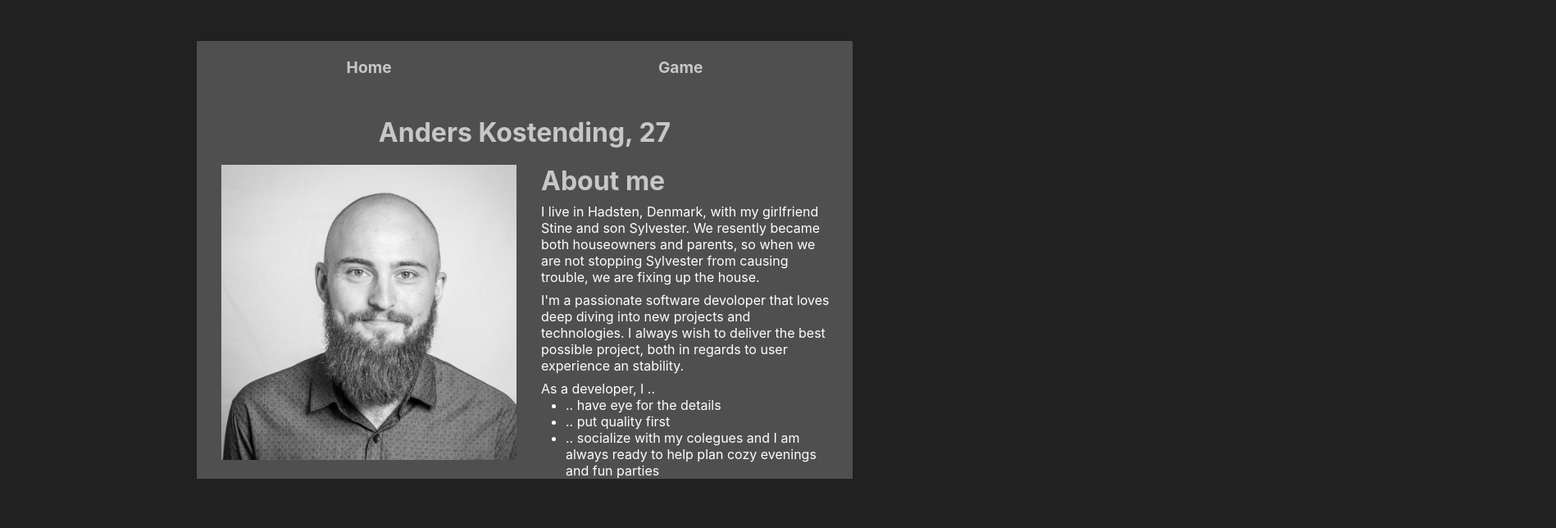
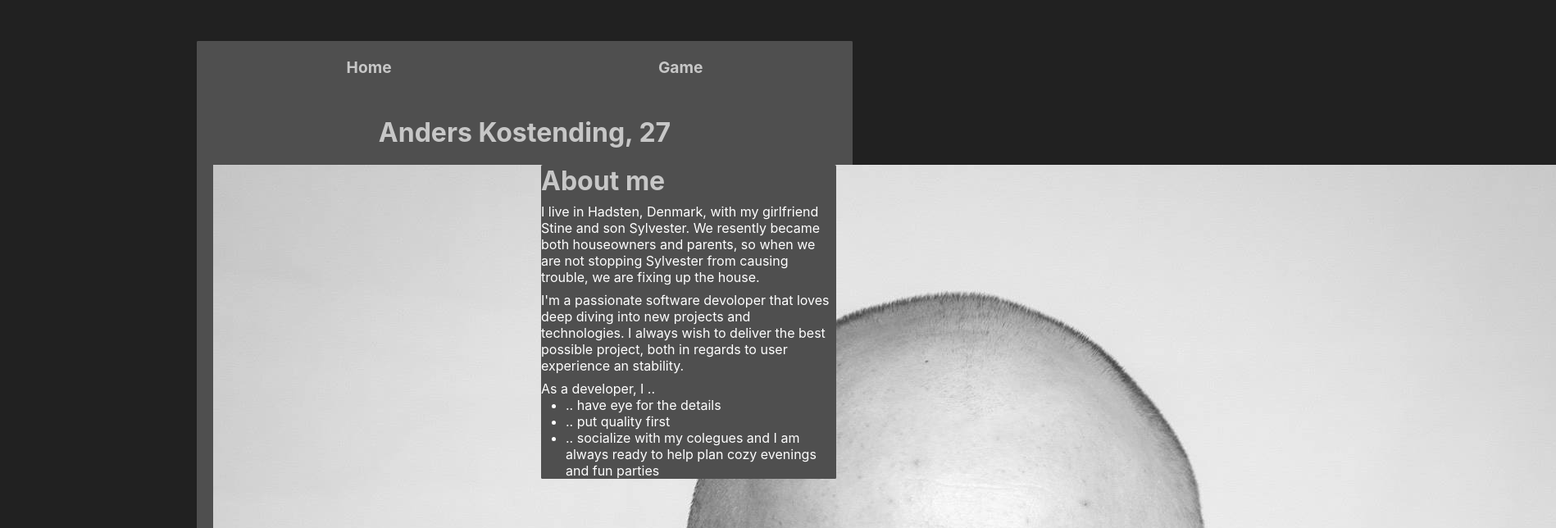
Before and after one commit to Kostending/cv, a React (Create React App) app: page / in a window 1280 px wide. Shown: the top 644 px of the page at 82% size, 1898 px wide, since content can reach past the window. Built offline with nearby package versions, Linux system fonts and the light colour scheme.

Commit message:
moved home to feature folder

```diff
--- a/src/App.js
+++ b/src/App.js
@@ -7,7 +7,7 @@ import {
 } from "react-router-dom";
 import './App.css';
 
-import { Home } from './pages/Home.js';
+import { Home } from './features/home/Home.js';
 import { Game } from './features/game/Game.js';
 
 function App() {
--- a/src/pages/Home.js
+++ b/src/features/home/Home.js
@@ -1,6 +1,8 @@
 // Move this file to feature folder along with styling
 
-import profilePic from '../assets/anders.jpg';
+import profilePic from '../../assets/anders.jpg';
+
+import styles from './Home.module.css';
 
 export const Home = function () {
     return (
@@ -11,7 +13,7 @@ export const Home = function () {
 
             <div className="container-row">
                 <div className="item">
-                    <img id="profile-pic" alt="Me" src={profilePic}/>
+                    <img id={styles.profilePic} alt="Me" src={profilePic}/>
                 </div>
                 <div className="item">
                     <h1>About me</h1>
--- /dev/null
+++ b/src/features/home/Home.module.css
@@ -0,0 +1,6 @@
+#profile-pic {
+    width: 360px;
+
+    padding-left: 10px;
+    padding-bottom: 10px;
+}
```
